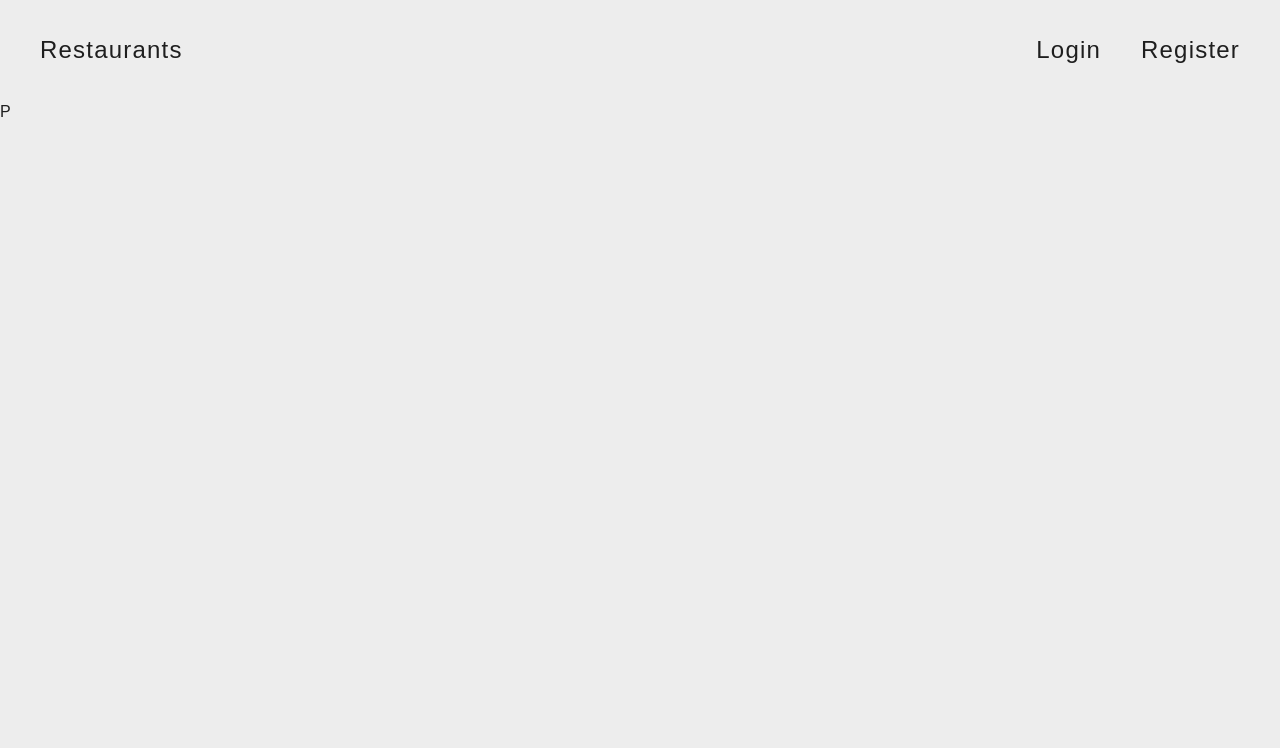
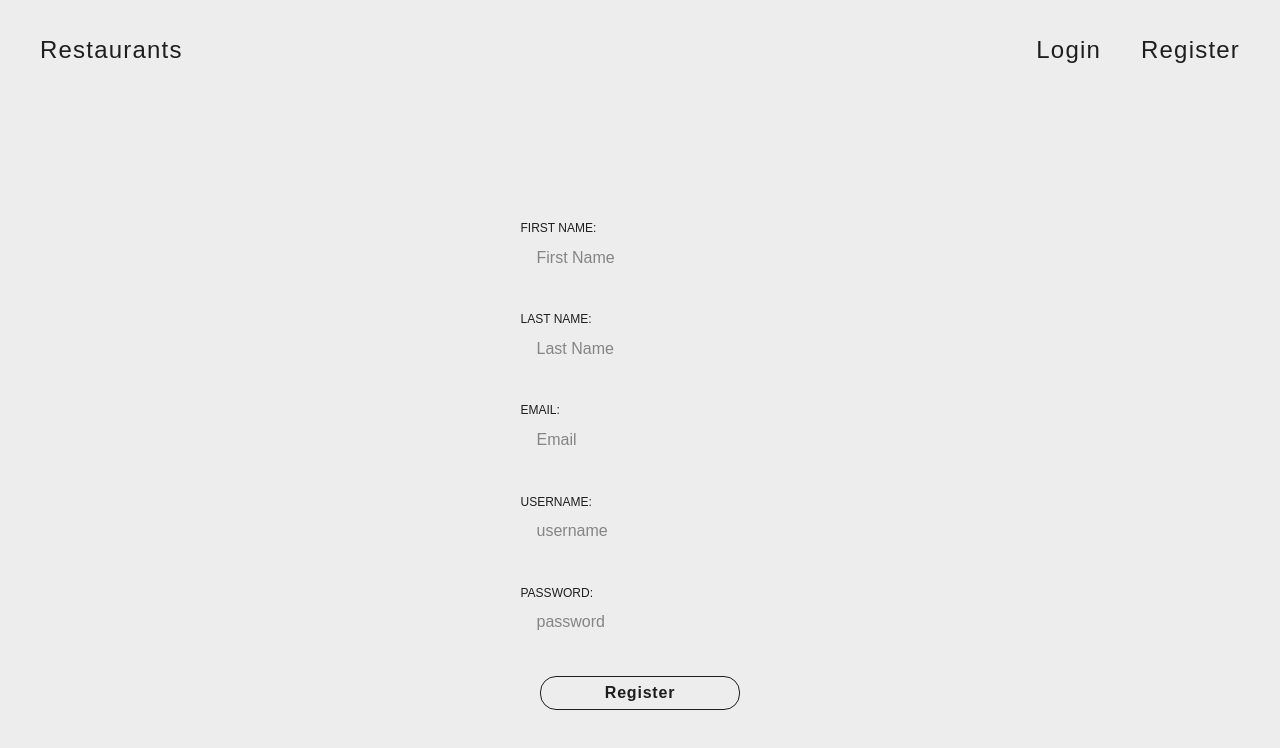
Before and after one commit to patrick-mcisaac/restaurant-review-client, a Next.js app: page /register in a window 1280 px wide. Shown: the top 748 px of the page. Built offline with nearby package versions, Linux system fonts and the light colour scheme.

Commit message:
registration working

```diff
--- a/src/_components/form/Input.tsx
+++ b/src/_components/form/Input.tsx
@@ -13,9 +13,14 @@ type InputProps<T> = {
 
 export const Input =<T extends readonly string[] | string | number> ({type, placeholder, name, value, onChange} : InputProps<T>) => {
   return (
+    <fieldset className='flex flex-col gap-2'>
+      <label
+      className='text-xs' htmlFor={name}>{name.split('_').join(' ').toUpperCase()}:</label>
     <input
     onChange={ onChange}
     value={value}
+    id={name}
     className='bg-midground text-foreground rounded-lg p-[.1rem_1rem]' type={type} placeholder={placeholder} name={name} />
+    </fieldset>
   )
 }
--- a/src/app/(auth)/register/page.tsx
+++ b/src/app/(auth)/register/page.tsx
@@ -1,8 +1,82 @@
 
-import React from 'react'
+'use client'
+import Button from '@/_components/form/Button'
+import { Input } from '@/_components/form/Input'
+import { useAuth } from '@/app/AuthProvider'
+import { register } from '@/data/auth_requests'
+import { RegisterType } from '@/types/AuthType'
+import { useMutation } from '@tanstack/react-query'
+import { useRouter } from 'next/navigation'
+import React, { useState } from 'react'
 
 export default function Page() {
+
+  const {setToken} = useAuth()
+  const router = useRouter()
+
+  const {data, mutate} = useMutation({
+    mutationFn: (data: RegisterType) => register(data),
+    onSuccess: (data)=> {
+      setToken(data.token)
+      localStorage.setItem('token', data.token)
+      router.replace('/')
+
+    }
+  })
+
+  const [userRegister, setUserRegister] = useState<RegisterType>({
+    first_name: '',
+    last_name: '',
+    username: '',
+    email: '',
+    password: ''
+  })
+
+  const handleChange = (e:React.ChangeEvent<HTMLInputElement>) => {
+    const copyUser = {...userRegister}
+
+    switch(e.target.name){
+      case 'first_name':
+        copyUser.first_name = e.target.value
+        break
+      case 'last_name':
+        copyUser.last_name = e.target.value
+        break
+      case 'username':
+        copyUser.username = e.target.value
+        break
+      case 'email':
+        copyUser.email = e.target.value
+        break
+      case 'password':
+        copyUser.password = e.target.value
+        break
+      default:
+        break
+    }
+
+    setUserRegister(copyUser)
+
+  }
+
+  const handleClick = (e: React.MouseEvent<HTMLButtonElement, MouseEvent>) => {
+    e.preventDefault()
+    mutate(userRegister)
+  }
   return (
-    <div>P</div>
+    <form
+    className='flex flex-col w-50 md:mt-30 m-auto gap-10 items-center mt-20'
+    >
+      <Input type='text' placeholder='First Name' value={userRegister.first_name} onChange={handleChange} name='first_name' />
+
+      <Input type='text' placeholder='Last Name' value={userRegister.last_name} onChange={handleChange} name='last_name' />
+
+      <Input type='email' placeholder='Email' value={userRegister.email} onChange={handleChange} name='email' />
+
+      <Input type='text' placeholder='username' value={userRegister.username} onChange={handleChange} name='username' />
+
+      <Input type='password' placeholder='password' value={userRegister.password} onChange={handleChange} name='password' />
+      <Button handleClick={handleClick} text='Register' />
+    </form>
   )
 }
--- a/src/data/auth_requests.ts
+++ b/src/data/auth_requests.ts
@@ -1,4 +1,4 @@
-import { LoginType } from "@/types/AuthType"
+import { LoginType, RegisterType } from "@/types/AuthType"
 import { fetchWithResponse } from "./fetch_requests"
 
 export const login = (data: LoginType) => {
@@ -10,3 +10,13 @@ export const login = (data: LoginType) => {
         body: JSON.stringify(data)
     })
 }
+
+export const register = (data: RegisterType) => {
+    return fetchWithResponse('register', {
+        method: 'POST',
+        headers: {
+            'Content-Type': 'application/json'
+        },
+        body: JSON.stringify(data)
+    })
+}
```
Also changed, not shown: src/types/AuthType.ts (+7 -1 lines).
